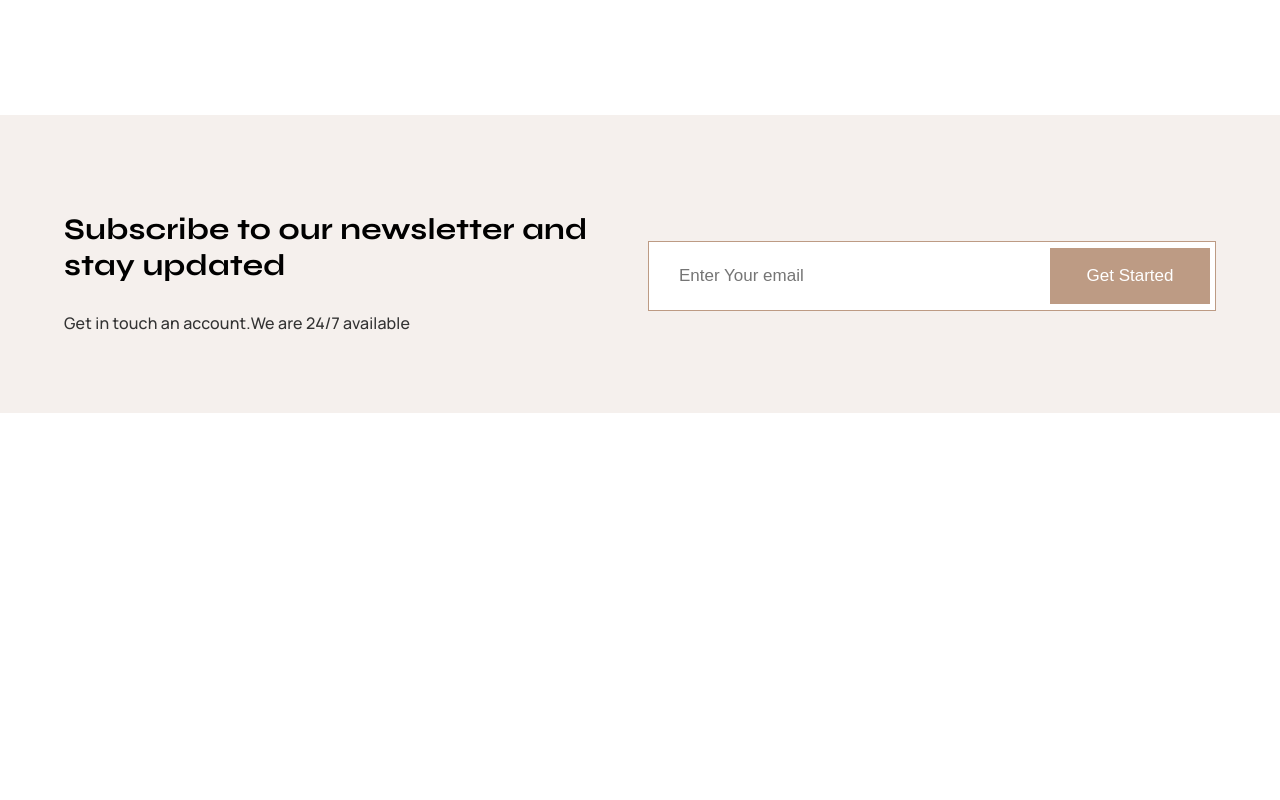
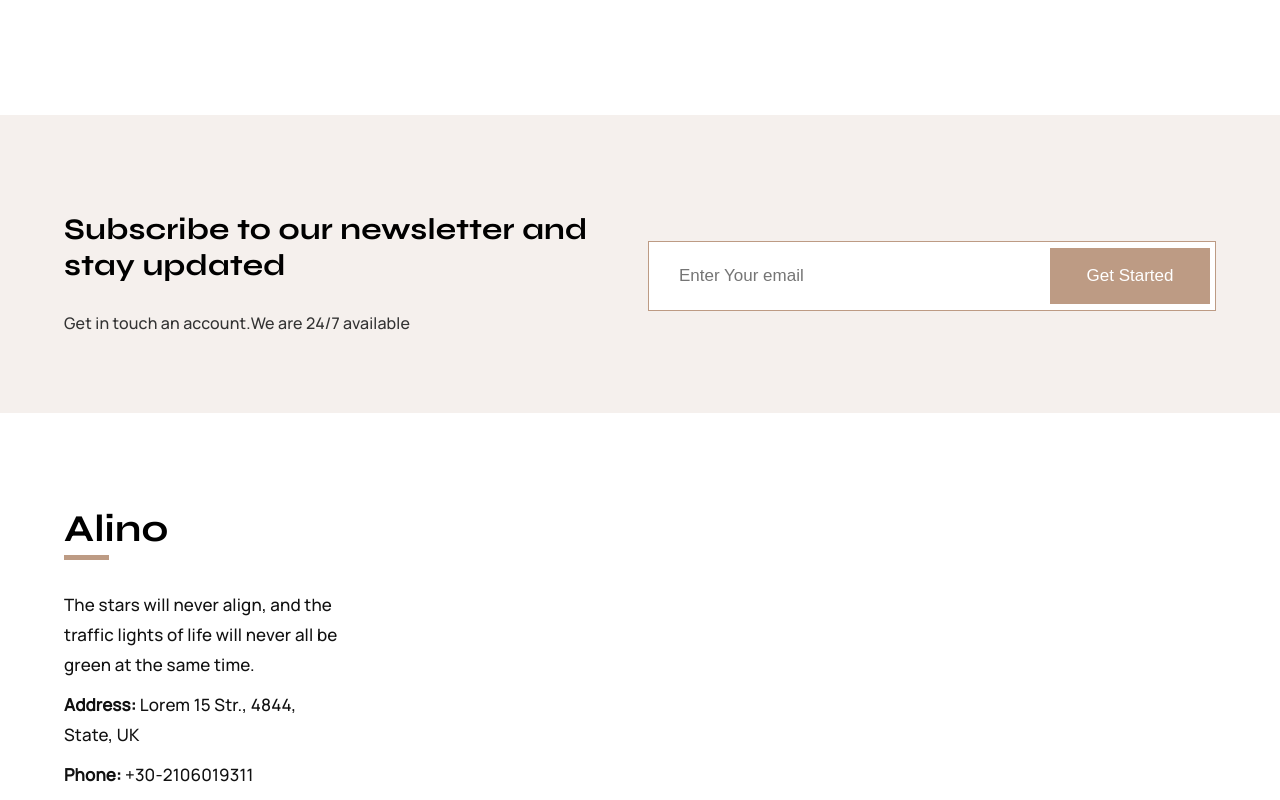
Before and after one commit to AnatoliiZh/react-project-control, a React (Create React App) app: page / in a window 1280 px wide. Shown: the part 3610-4410 px from the top of the page. Before the commit the page ends 4023 px from the top, so only its background shows below. Built offline with nearby package versions, Linux system fonts and the light colour scheme.

Commit message:
add footer 1

```diff
--- a/src/components/ArticlesInOneCategory/ArticlesInOneCategoryItem.tsx
+++ b/src/components/ArticlesInOneCategory/ArticlesInOneCategoryItem.tsx
@@ -1,6 +1,6 @@
 import React from 'react'
 // import { Card, CardContent } from '@mui/material'
-import LinkItem from 'components/LinkItem/LinkItem'
+// import LinkItem from 'components/LinkItem/LinkItem'
 import './ArticlesInOneCategory.scss'
 import DateComments from 'components/DateComments/DateComments'
 import Author from 'components/Author/Author'
@@ -34,7 +34,7 @@ const ArticlesInOneCategoryItem = ({
                 <LinkItem to={`/${category}`}>{category}</LinkItem>
             </div> */}
 
-            <LabelCategory category={category}/>
+            <LabelCategory category={category} />
 
             <div className="category-title">{title}</div>
             <div className="under-title-category">
--- a/src/components/Subscribe/Subscribe.scss
+++ b/src/components/Subscribe/Subscribe.scss
@@ -1,5 +1,6 @@
 .subscribe{
     // height: 200px;
+    margin-bottom: 100px;
     background-color: #BD9B8426;
     .subscribe-title{
         color: #000000;
--- a/src/container/App/App.tsx
+++ b/src/container/App/App.tsx
@@ -2,6 +2,7 @@ import CssBaseline from '@mui/material/CssBaseline'
 import Header from '../Header/Header'
 import { StyledEngineProvider } from '@mui/material/styles'
 import Main from 'container/Main/Main'
+import Footer from 'container/Footer/Footer'
 
 type Props = {}
 const App = (props: Props) => {
@@ -11,6 +12,7 @@ const App = (props: Props) => {
             <Header />
 
             <Main />
+            <Footer />
         </StyledEngineProvider>
     )
 }
--- /dev/null
+++ b/src/container/Footer/Footer.scss
@@ -0,0 +1,38 @@
+.footer{
+    .footer-title-1 {
+        font-family: Syne;
+        font-size: 38px;
+        font-weight: 700;
+        line-height: 32px;
+        color: #000;
+        margin-bottom: 10px;
+    }
+
+    .footer-line{
+        width: 45px;
+        height: 5px;
+        background-color: #bd9b84;
+
+    }
+    .footer-text-1{
+        font-size: 17px;
+        line-height: 30px;
+        color: #111;
+        margin-bottom: 10px;
+        margin-top: 30px;
+        font-family: "Manrope";
+        font-weight: 500;
+    }
+    .footer-address-phone{
+        font-size: 17px;
+        line-height: 30px;
+        color: #111;
+        margin-bottom: 10px;
+        margin-top: 10px;
+        font-family: "Manrope";
+        font-weight: 500;
+        .footer-span{
+            font-weight: bolder;
+        }
+    }
+}
--- /dev/null
+++ b/src/container/Footer/Footer.tsx
@@ -0,0 +1,38 @@
+import React from 'react'
+import { Grid } from '@mui/material'
+import { Container } from '@mui/material'
+import './Footer.scss'
+
+type Props = {}
+
+const Footer = (props: Props) => {
+    return (
+        <div className="footer">
+            <Container maxWidth="lg">
+                <Grid container spacing={2}>
+                    <Grid item xs={3}>
+                        <div className="footer-title-1">Alino</div>
+                        <div className="footer-line"></div>
+                        <div className="footer-text-1">
+                            The stars will never align, and the traffic lights
+                            of life will never all be green at the same time.
+                        </div>
+                        <div className="footer-address-phone">
+                            <span className="footer-span">Address:</span> Lorem
+                            15 Str., 4844, State, UK
+                        </div>
+                        <div className="footer-address-phone">
+                            <span className="footer-span">Phone:</span>{' '}
+                            +30-2106019311
+                        </div>
+                    </Grid>
+                    <Grid item xs={3}></Grid>
+                    <Grid item xs={3}></Grid>
+                    <Grid item xs={3}></Grid>
+                </Grid>
+            </Container>
+        </div>
+    )
+}
+
+export default Footer
```
